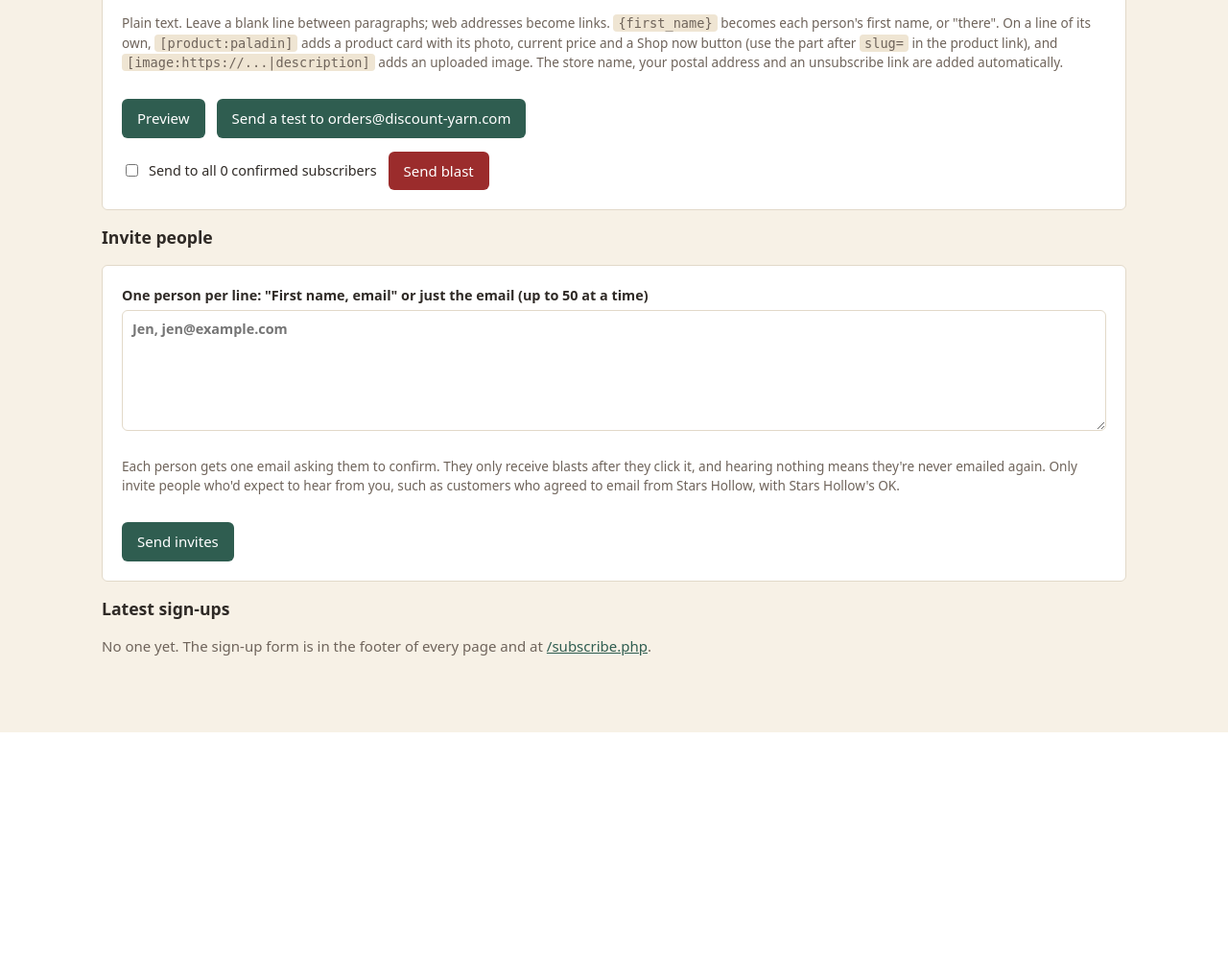
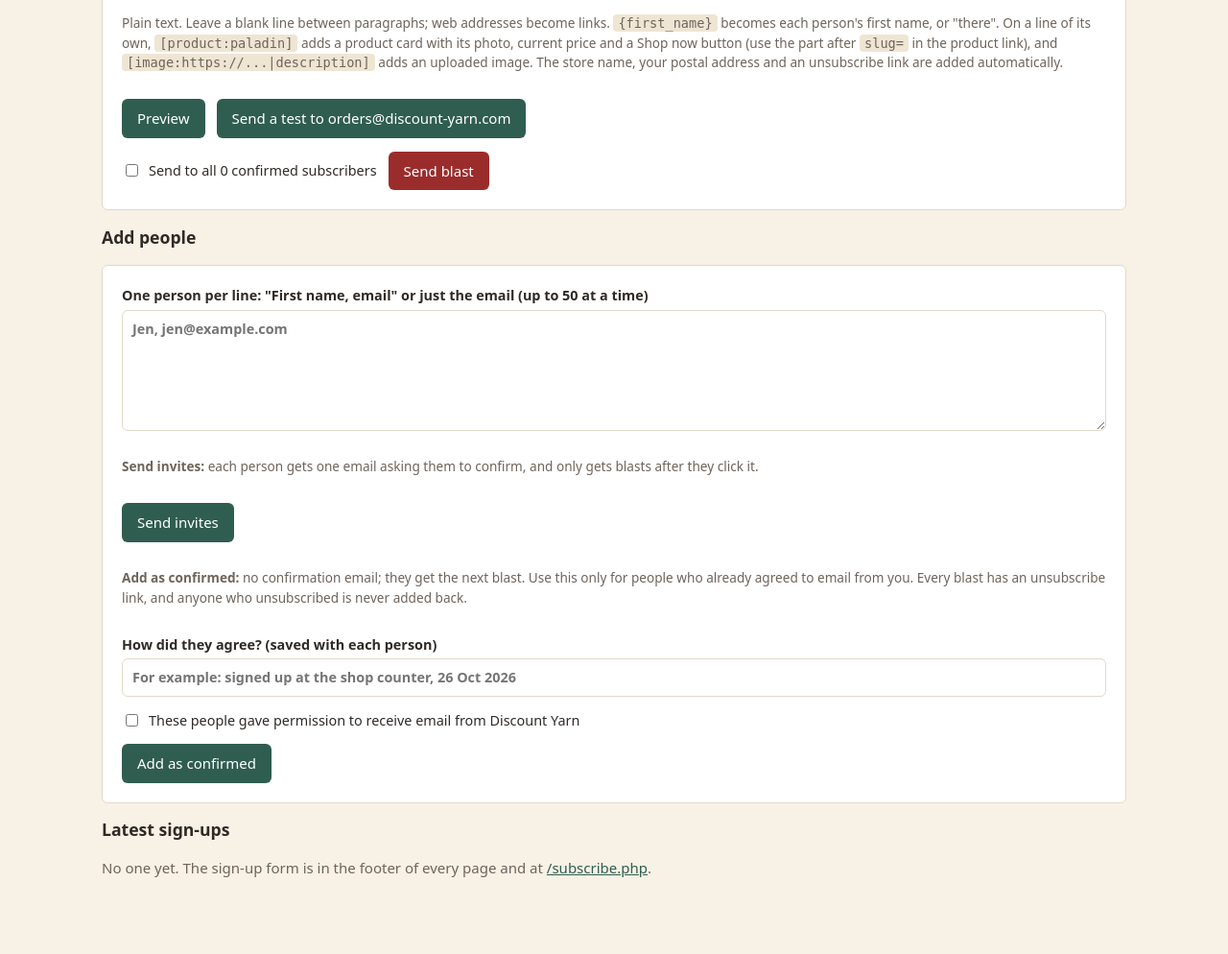
Before and after one commit to aclark0114/Discount-yarn, a PHP site: page /admin/email.php in a window 1280 px wide. Shown: the part 996-1990 px from the top of the page at 96% size. Before the commit the page ends 1759 px from the top, so only its background shows below. Run offline with PHP 8.4, Linux system fonts and the light colour scheme; the visitor is signed in with stand-in values (Sample User, id 1); data that the repository does not hold is empty.

Commit message:
Email: add people as confirmed with a recorded consent note
Admin > Email can add people straight to the list without a confirmation
email. The permission box and a note on how they agreed are required; the
note is saved per person (schema_v8_consent.sql). Unsubscribed people are
never added back.

Co-Authored-By: Claude Opus 5.5 <noreply@anthropic.com>
Claude-Session: https://claude.ai/code/session_019QnF9k6kqA417ZyZa34jBc

```diff
--- a/admin/email.php
+++ b/admin/email.php
@@ -64,9 +64,15 @@ if ($_SERVER['REQUEST_METHOD'] === 'POST') {
         }
     }
 
-    if ($action === 'invite') {
+    if ($action === 'add_confirmed' && (empty($_POST['consent']) || trim((string)($_POST['consent_note'] ?? '')) === '')) {
+        flash('To add people without a confirmation email, tick the permission box and say how they agreed.');
+        redirect('/admin/email.php');
+    }
+
+    if ($action === 'invite' || $action === 'add_confirmed') {
         $lines = preg_split('/[\r\n]+/', (string)($_POST['invites'] ?? ''));
-        $counts = ['sent' => 0, 'already' => 0, 'failed' => 0, 'invalid' => 0];
+        $counts = ['sent' => 0, 'added' => 0, 'confirmed' => 0, 'already' => 0, 'unsubscribed' => 0, 'failed' => 0, 'invalid' => 0];
+        $note = trim((string)($_POST['consent_note'] ?? ''));
         foreach (array_slice(array_filter(array_map('trim', $lines)), 0, 50) as $line) {
             // "Name, email" or just "email"
             $parts = array_map('trim', str_getcsv($line));
@@ -83,9 +89,12 @@ if ($_SERVER['REQUEST_METHOD'] === 'POST') {
                 $counts['invalid']++;
                 continue;
             }
-            $counts[subscriber_request($email, $name, 'invite')]++;
+            $counts[$action === 'invite' ? subscriber_request($email, $name, 'invite') : subscriber_add_confirmed($email, $name, $note)]++;
         }
-        flash(sprintf('Invites: %d sent, %d already on the list, %d failed, %d lines without an email.', $counts['sent'], $counts['already'], $counts['failed'], $counts['invalid']));
+        flash($action === 'invite'
+            ? sprintf('Invites: %d sent, %d already on the list, %d failed, %d lines without an email.', $counts['sent'], $counts['already'], $counts['failed'], $counts['invalid'])
+            : sprintf('Added as confirmed: %d new, %d were waiting to confirm, %d already on the list, %d skipped because they unsubscribed, %d lines without an email.',
+                $counts['added'], $counts['confirmed'], $counts['already'], $counts['unsubscribed'], $counts['invalid']));
         redirect('/admin/email.php');
     }
 
@@ -167,14 +176,18 @@ admin_header('Email');
 </table></div>
 <?php endif; ?>
 
-<h2>Invite people</h2>
+<h2>Add people</h2>
 <form class="edit" method="post" action="/admin/email.php">
   <?= csrf_field() ?>
   <label>One person per line: "First name, email" or just the email (up to 50 at a time)
     <textarea name="invites" rows="5" placeholder="Jen, jen@example.com"></textarea>
   </label>
-  <p class="muted-note">Each person gets one email asking them to confirm. They only receive blasts after they click it, and hearing nothing means they're never emailed again. Only invite people who'd expect to hear from you, such as customers who agreed to email from Stars Hollow, with Stars Hollow's OK.</p>
+  <p class="muted-note"><strong>Send invites:</strong> each person gets one email asking them to confirm, and only gets blasts after they click it.</p>
   <div class="actions"><button type="submit" name="action" value="invite">Send invites</button></div>
+  <p class="muted-note"><strong>Add as confirmed:</strong> no confirmation email; they get the next blast. Use this only for people who already agreed to email from you. Every blast has an unsubscribe link, and anyone who unsubscribed is never added back.</p>
+  <label>How did they agree? (saved with each person) <input name="consent_note" maxlength="255" placeholder="For example: signed up at the shop counter, 26 Oct 2026"></label>
+  <label class="check"><input type="checkbox" name="consent" value="1"> These people gave permission to receive email from Discount Yarn</label>
+  <div class="actions"><button type="submit" name="action" value="add_confirmed">Add as confirmed</button></div>
 </form>
 
 <h2>Latest sign-ups</h2>
@@ -185,7 +198,7 @@ admin_header('Email');
   <?php foreach ($recent as $s): ?>
     <tr>
       <td><?= e($s['email']) ?></td><td><?= e($s['first_name']) ?></td>
-      <td><?= e(ucfirst($s['status'])) ?></td><td><?= e($s['source'] === 'invite' ? 'Invited' : 'Signed up') ?></td>
+      <td><?= e(ucfirst($s['status'])) ?></td><td<?= !empty($s['consent_note']) ? ' title="' . e($s['consent_note']) . '"' : '' ?>><?= e(['invite' => 'Invited', 'manual' => 'Added by hand'][$s['source']] ?? 'Signed up') ?></td>
       <td class="nowrap"><?= e(date('M j, Y', strtotime($s['confirmed_at'] ?? $s['created_at']))) ?></td>
       <td><?php if ($s['status'] !== 'unsubscribed'): ?>
         <form method="post" action="/admin/email.php"><?= csrf_field() ?><input type="hidden" name="action" value="remove"><input type="hidden" name="id" value="<?= (int)$s['id'] ?>"><button type="submit" class="danger">Remove</button></form>
--- a/includes/subscribers.php
+++ b/includes/subscribers.php
@@ -58,6 +58,33 @@ function subscriber_request(string $email, string $firstName, string $source): s
             ->execute([$email, mb_substr($firstName, 0, 100), $token, $source, $now, $now]);
     }
     return send_confirmation($email, $firstName, $token, $source) ? 'sent' : 'failed';
+}
+
+// Adds someone straight to the list as confirmed, without a confirmation
+// email, for people who agreed some other way (in person, on a form,
+// through another list). The note records how. Someone who unsubscribed is
+// never added back. Returns 'added', 'confirmed' (was pending), 'already'
+// or 'unsubscribed'.
+function subscriber_add_confirmed(string $email, string $firstName, string $note): string
+{
+    $email = strtolower(trim($email));
+    $now = date('Y-m-d H:i:s');
+    $note = mb_substr(trim($note), 0, 255);
+    $existing = subscriber_by('email', $email);
+    if ($existing) {
+        if ($existing['status'] === 'unsubscribed') {
+            return 'unsubscribed';
+        }
+        if ($existing['status'] === 'confirmed') {
+            return 'already';
+        }
+        db()->prepare("UPDATE subscribers SET status = 'confirmed', confirmed_at = ?, consent_note = ?, first_name = CASE WHEN ? <> '' THEN ? ELSE first_name END WHERE id = ?")
+            ->execute([$now, $note, $firstName, $firstName, (int)$existing['id']]);
+        return 'confirmed';
+    }
+    db()->prepare("INSERT INTO subscribers (email, first_name, status, token, source, created_at, confirmed_at, consent_note) VALUES (?, ?, 'confirmed', ?, 'manual', ?, ?, ?)")
+        ->execute([$email, mb_substr($firstName, 0, 100), bin2hex(random_bytes(16)), $now, $now, $note]);
+    return 'added';
 }
 
 function send_confirmation(string $email, string $firstName, string $token, string $source): bool
--- /dev/null
+++ b/schema_v8_consent.sql
@@ -0,0 +1,4 @@
+-- v8: record how people added by hand agreed to be emailed.
+-- Run once in phpMyAdmin after schema_v7_email.sql.
+
+ALTER TABLE subscribers ADD COLUMN consent_note VARCHAR(255) NULL;
```
Also changed, not shown: README.md.
